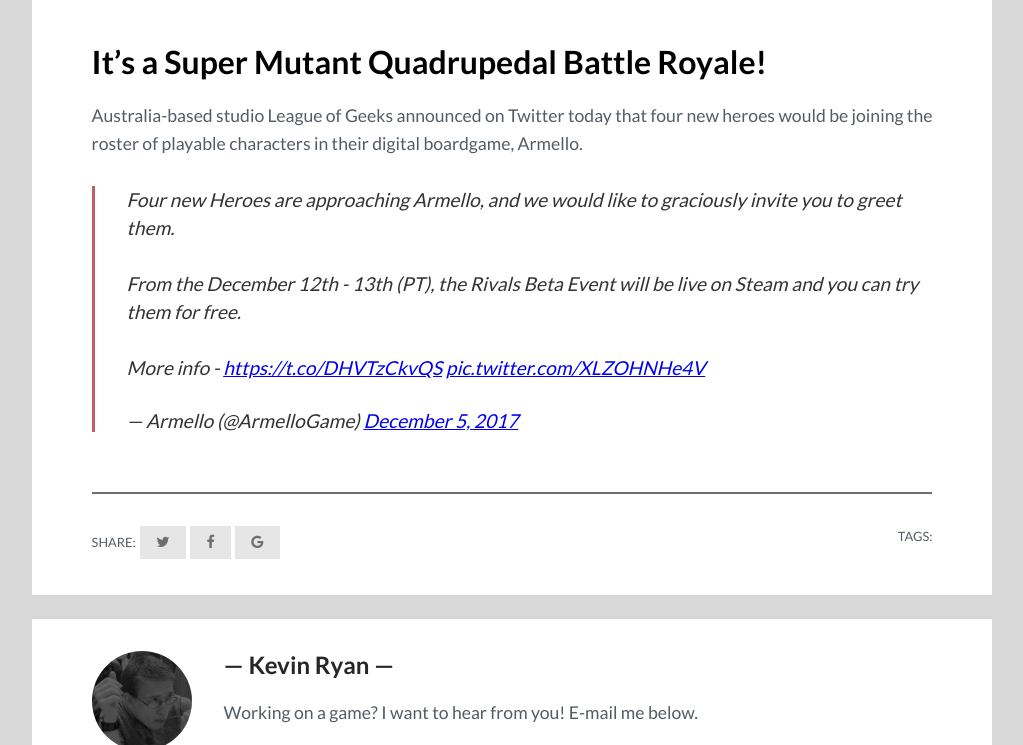
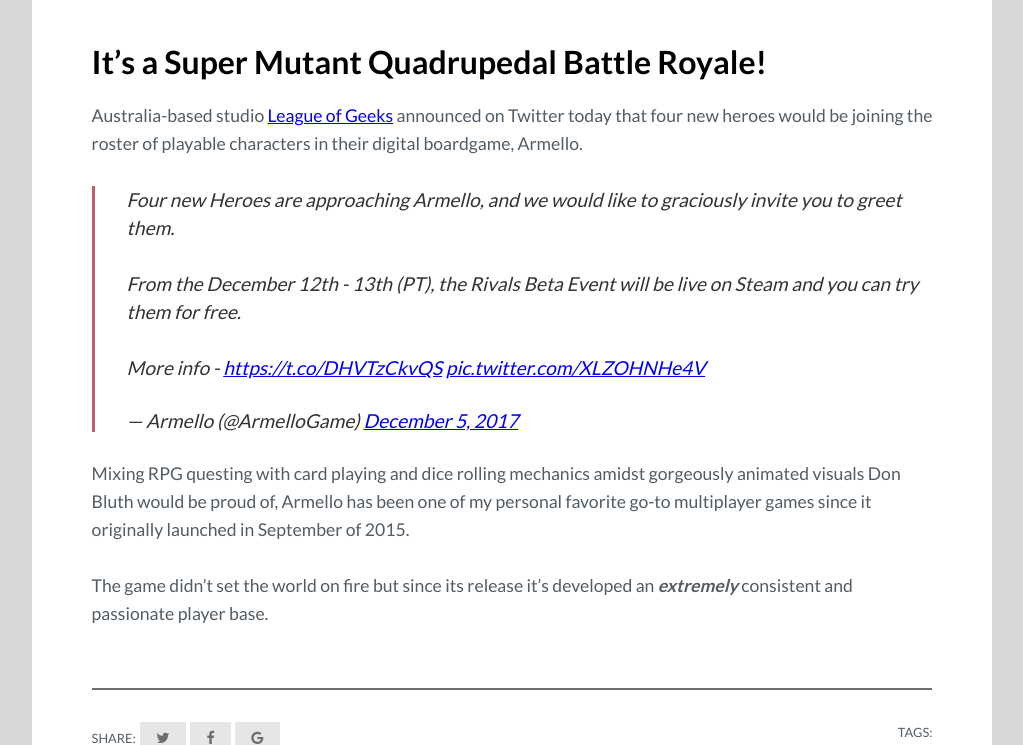
Before and after one commit to pizzapgh/broken_glasses, a Jekyll site: the page built from _posts/2017-12-05-digital-boardgame-armello-to-get-4-new-playable-heroes-announces-beta.markdown, in a window 1280 px wide and 900 px high, scrolled down 583 px, cut to the strip 155-900 px from the top of the window. Shown: the whole strip, without its empty margins (128-1151 px from the left). Built offline with Jekyll 4.4.1, drawn with Linux system fonts in a browser that asks for light colours; nearby versions of some CDN libraries; our own code applies the rules of GitHub Pages for plain Markdown files; comment, search, counter and statistics services are not loaded.

Commit message:
Updated Digital Boardgame Armello To Get 4 New Playable Heroes Announces Beta

```diff
--- a/_posts/2017-12-05-digital-boardgame-armello-to-get-4-new-playable-heroes-announces-beta.markdown
+++ b/_posts/2017-12-05-digital-boardgame-armello-to-get-4-new-playable-heroes-announces-beta.markdown
@@ -6,7 +6,11 @@
 
 # It's a Super Mutant Quadrupedal Battle Royale!
 
-Australia-based studio League of Geeks announced on Twitter today that four new heroes would be joining the roster of playable characters in their digital boardgame, Armello.
+Australia-based studio [League of Geeks](http://leagueofgeeks.com/) announced on Twitter today that four new heroes would be joining the roster of playable characters in their digital boardgame, Armello.
 
  <blockquote class="twitter-tweet" data-lang="en"><p lang="en" dir="ltr">Four new Heroes are approaching Armello, and we would like to graciously invite you to greet them.<br><br>From the December 12th - 13th (PT), the Rivals Beta Event will be live on Steam and you can try them for free.<br><br>More info - <a href="https://t.co/DHVTzCkvQS">https://t.co/DHVTzCkvQS</a> <a href="https://t.co/XLZOHNHe4V">pic.twitter.com/XLZOHNHe4V</a></p>&mdash; Armello (@ArmelloGame) <a href="https://twitter.com/ArmelloGame/status/937847835533369345?ref_src=twsrc%5Etfw">December 5, 2017</a></blockquote>
 <script async src="https://platform.twitter.com/widgets.js" charset="utf-8"></script>
+
+Mixing RPG questing with card playing and dice rolling mechanics amidst gorgeously animated visuals Don Bluth would be proud of, Armello has been one of my personal favorite go-to multiplayer games since it originally launched in September of 2015.
+
+The game didn't set the world on fire but since its release it's developed an ***extremely*** consistent and passionate player base.
```
